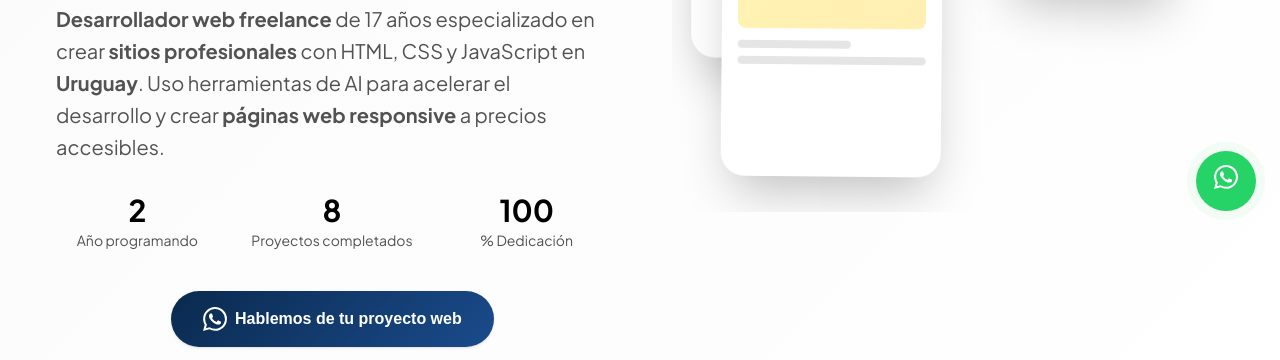
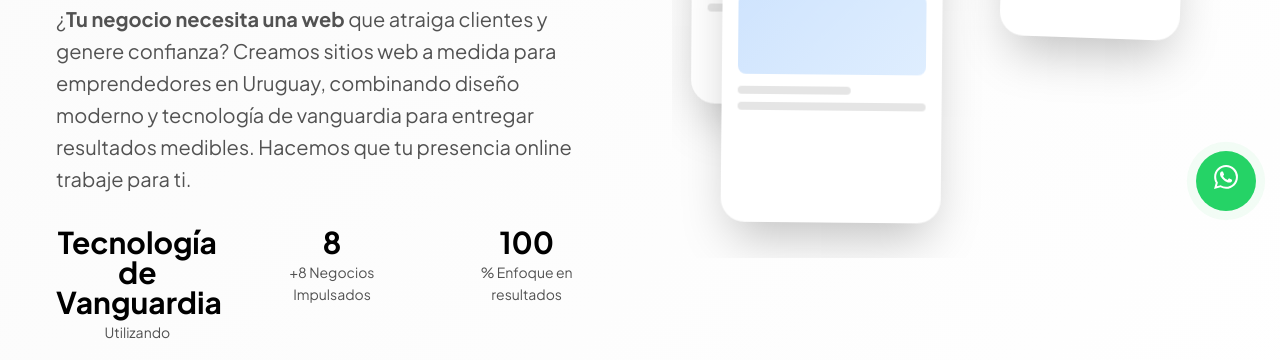
Before and after one commit to itzmatidbz-bot/portfolio-web-zarpada, a plain HTML site: page index.html in a window 1280 px wide. Shown: the part 565-925 px from the top of the page. Drawn offline with nearby package versions, Linux system fonts and the light colour scheme; no server answers.

Commit message:
Descripción del cambio

```diff
--- a/index.html
+++ b/index.html
@@ -170,22 +170,21 @@
                     </h1>
 
                     <p class="hero__description">
-                        <strong>Desarrollador web freelance</strong> de 17 años especializado en crear <strong>sitios  profesionales</strong> con HTML, CSS y JavaScript en <strong>Uruguay</strong>.
-                        Uso herramientas de AI para acelerar el desarrollo y crear <strong>páginas web responsive</strong> a precios accesibles.
+                       ¿<strong>Tu negocio necesita una web </strong>que atraiga clientes y genere confianza? <strong></strong>Creamos sitios web a medida para emprendedores en Uruguay</strong>, combinando diseño moderno y tecnología de vanguardia para entregar resultados medibles. Hacemos que tu presencia online trabaje para ti.
                     </p>
 
                     <div class="hero__stats">
                         <div class="hero__stat" data-aos="fade-up" data-aos-delay="200">
-                            <div class="hero__stat-number">2</div>
-                            <div class="hero__stat-label">Año programando</div>
+                            <div class="hero__stat-number">Tecnología de Vanguardia</div>
+                            <div class="hero__stat-label">Utilizando</div>
                         </div>
                         <div class="hero__stat" data-aos="fade-up" data-aos-delay="300">
                             <div class="hero__stat-number">8</div>
-                            <div class="hero__stat-label">Proyectos completados</div>
+                            <div class="hero__stat-label">+8 Negocios Impulsados</div>
                         </div>
                         <div class="hero__stat" data-aos="fade-up" data-aos-delay="400">
                             <div class="hero__stat-number">100</div>
-                            <div class="hero__stat-label">% Dedicación</div>
+                            <div class="hero__stat-label">% Enfoque en resultados</div>
                         </div>
                     </div>
 
--- a/styles.css
+++ b/styles.css
@@ -22,7 +22,7 @@
 
   /* Brand Colors */
   --color-primary: #0A2A4E; /* Azul marino FaroDigital */
-  --color-secondary: #FFD700; /* Amarillo acento */
+  --color-secondary: #60A5FA; /* Nuevo color - Celeste/Azul claro */
   --color-text: #353839; /* Gris texto */
 
   /* Success/Warning/Error colors adjusted to match new palette */
@@ -30,9 +30,9 @@
   --color-warning: var(--color-secondary);
   --color-error: #dc3545;
 
-  /* Gradients */
+  /* Gradients updated */
   --gradient-primary: linear-gradient(135deg, var(--color-primary) 0%, #1a4b8c 100%);
-  --gradient-secondary: linear-gradient(135deg, var(--color-secondary) 0%, #ffc800 100%);
+  --gradient-secondary: linear-gradient(135deg, var(--color-secondary) 0%, #93C5FD 100%);
   --gradient-accent: linear-gradient(135deg, var(--color-primary) 0%, var(--color-secondary) 100%);
   --gradient-logo: linear-gradient(135deg, var(--color-primary) 0%, #1a4b8c 50%, var(--color-secondary) 100%);
 
```
